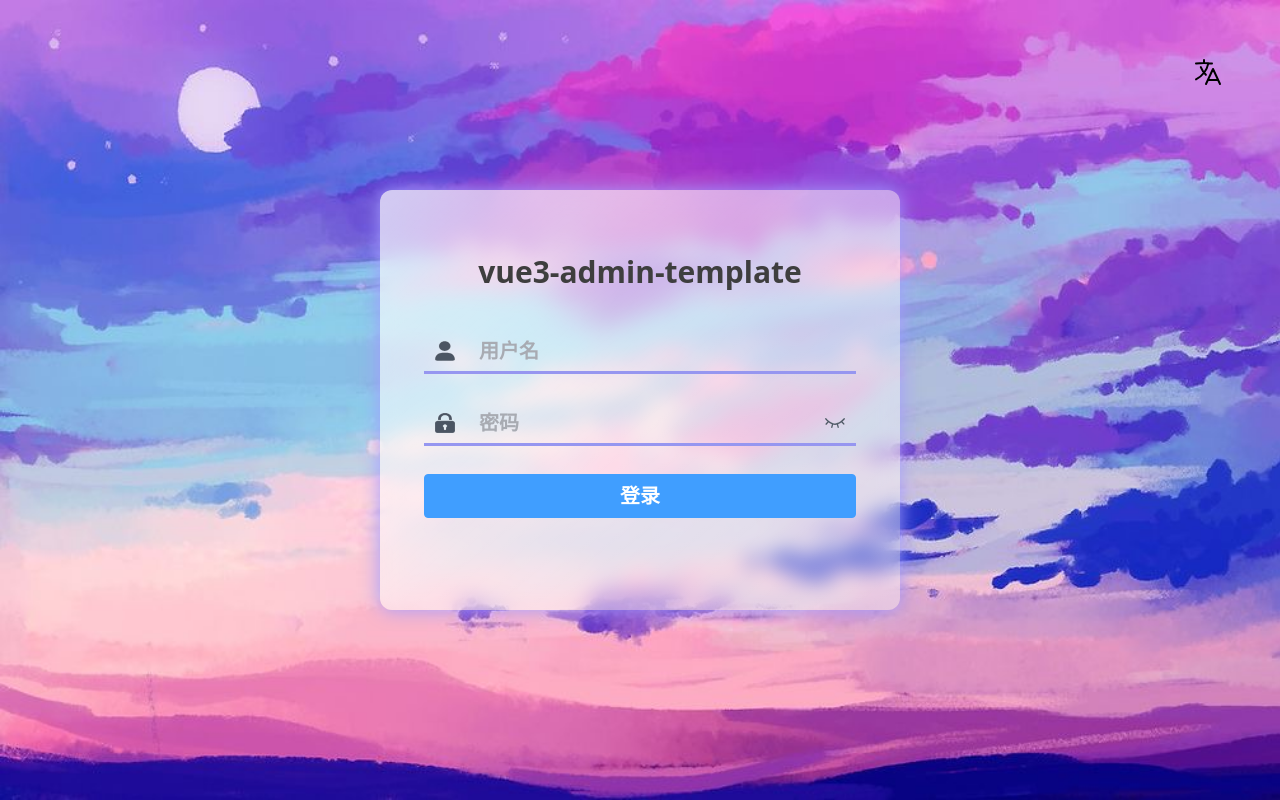
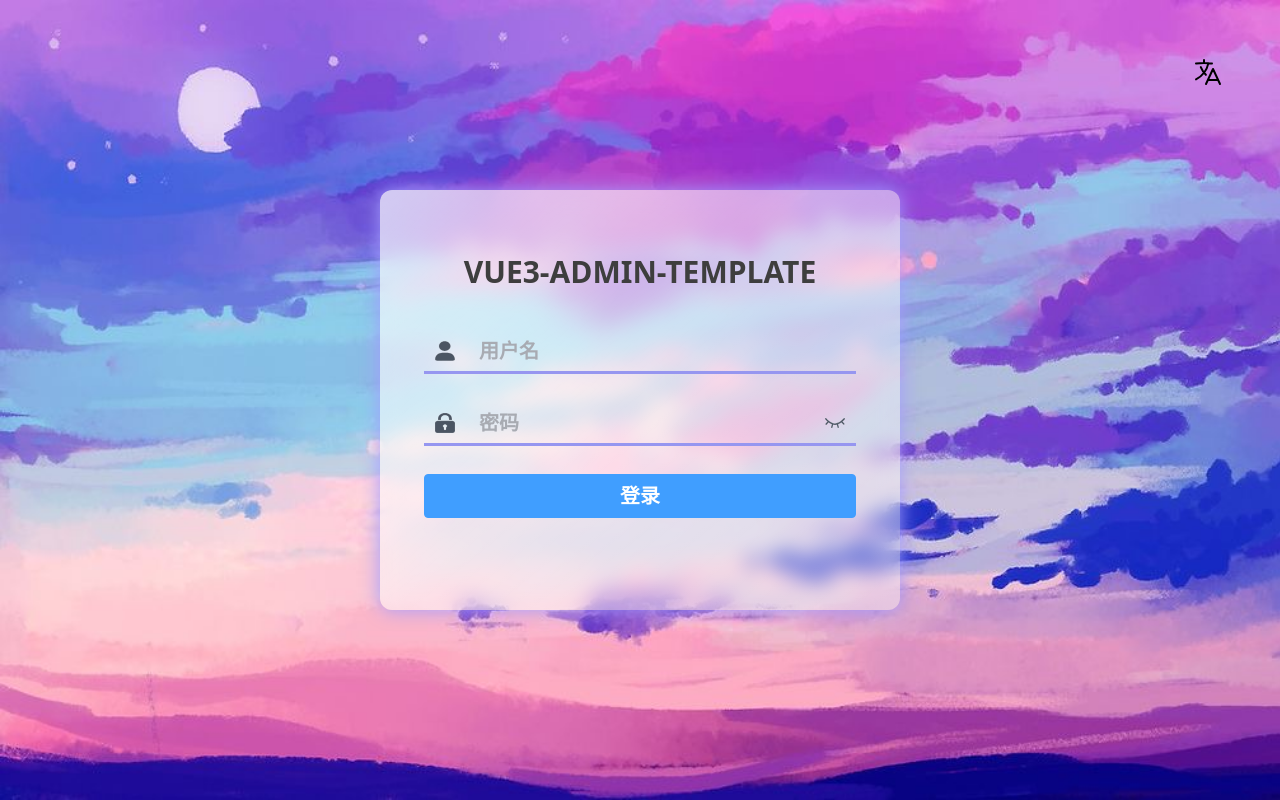
Before and after one commit to RingoTangs/vue3-admin-template, a Vue app: page /#/login in a window 1280 px wide. Built offline with nearby package versions, Linux system fonts and the light colour scheme.

Commit message:
修改登录表单名字

```diff
--- a/src/i18n/en-us.ts
+++ b/src/i18n/en-us.ts
@@ -1,6 +1,6 @@
 export default {
     loginPage: {
-        formTitle: 'vue3-admin-template',
+        formTitle: 'VUE3-ADMIN-TEMPLATE',
         username: 'username',
         password: 'password',
         loginButton: 'Login',
--- a/src/i18n/zh-cn.ts
+++ b/src/i18n/zh-cn.ts
@@ -1,6 +1,6 @@
 export default {
     loginPage: {
-        formTitle: 'vue3-admin-template',
+        formTitle: 'VUE3-ADMIN-TEMPLATE',
         username: '用户名',
         password: '密码',
         loginButton: '登录',
```
